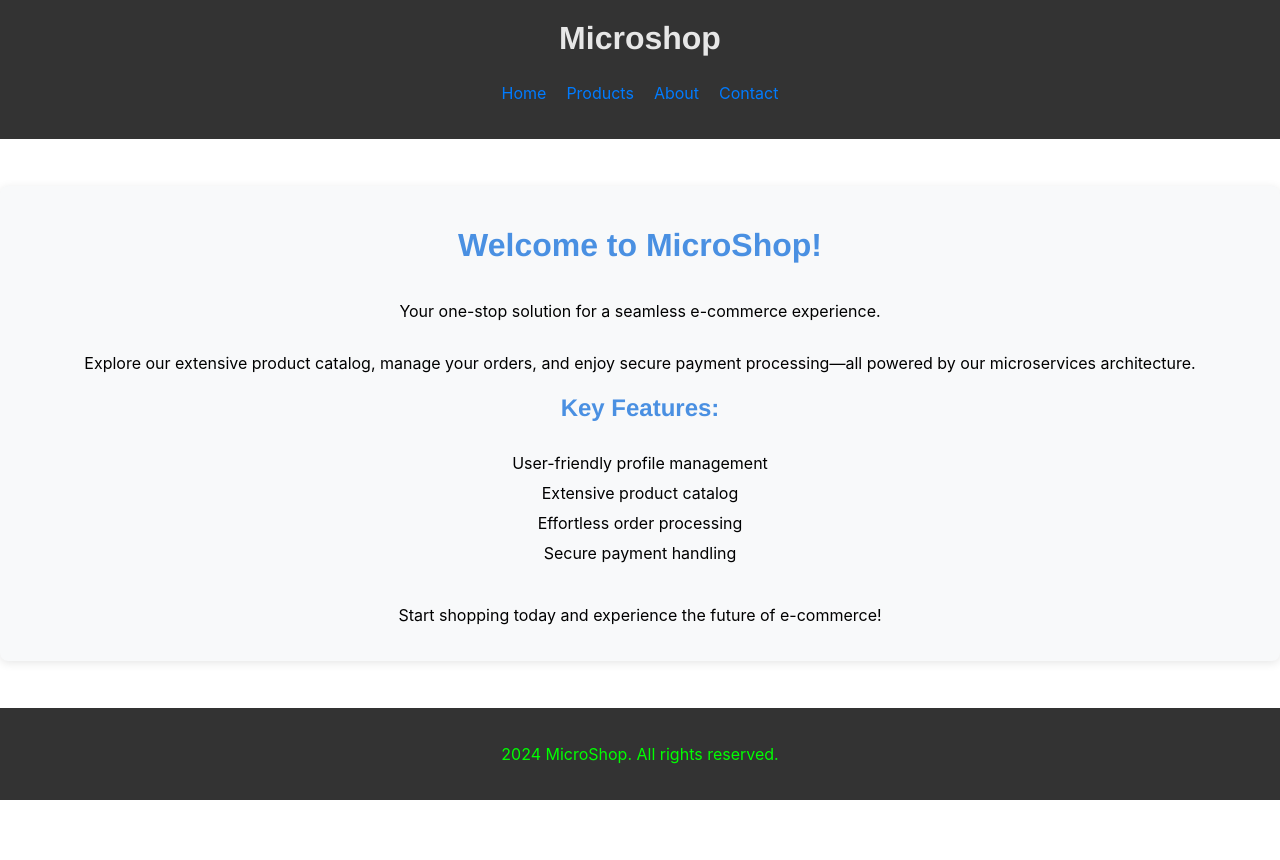
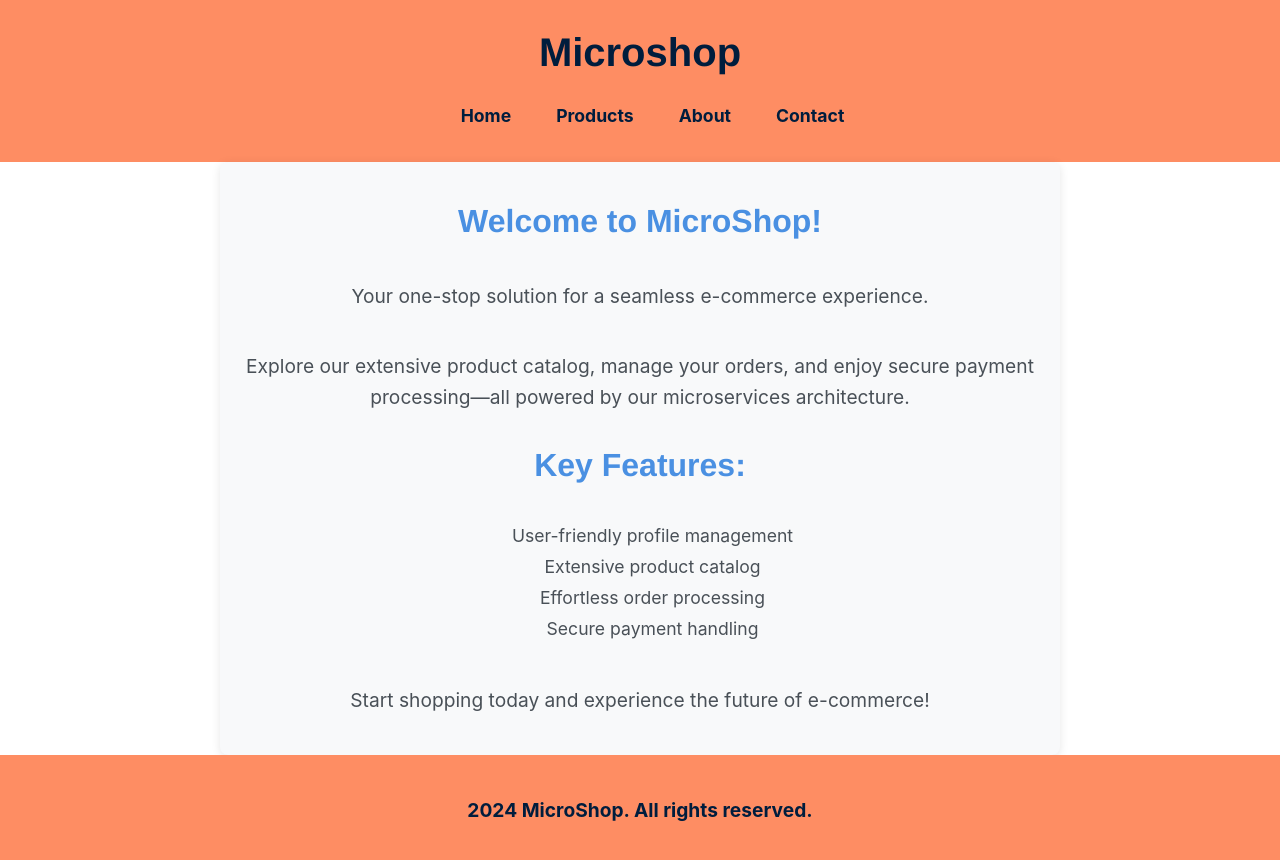
Before and after one commit to AnjumAbdullah/AOS, a React (Create React App) app in the folder microshop/: page / in a window 1280 px wide. Shown: the top 860 px of the page. Before the commit the page ends 800 px from the top, so only its background shows below. Built offline with nearby package versions, Linux system fonts and the light colour scheme.

Commit message:
updated the header color and some other colors

```diff
--- a/microshop/package.json
+++ b/microshop/package.json
@@ -9,7 +9,7 @@
     "react": "^18.3.1",
     "react-dom": "^18.3.1",
     "react-router-dom": "^6.27.0",
-    "react-scripts": "5.0.1",
+    "react-scripts": "^5.0.1",
     "web-vitals": "^2.1.4"
   },
   "scripts": {
--- a/microshop/src/components/About.js
+++ b/microshop/src/components/About.js
@@ -8,7 +8,7 @@ const About = () => {
     <div className="about-container">
       <h1 className="fade-in">Our Story</h1>
       <p className="slide-up">
-        MicroShop was founded with a vision to revolutionize the way small businesses transition into the digital era.
+        MicroShop was planned with a vision to revolutionize the way small businesses transition into the digital era.
         What started as a small project in a garage has now grown into a platform that powers thousands of stores worldwide.
         We believe in empowering every entrepreneur with the tools they need to build their dream business.
       </p>
@@ -17,15 +17,15 @@ const About = () => {
 
       <h2 className="fade-in">Meet the Team</h2>
       <p className="slide-up">
-        We’re a diverse group of passionate developers, designers, and problem solvers.
+        We’re a diverse group of passionate developers, designers, and problem solvers pursuing our Master's Program at TAMU-CC.
         Our team works around the clock to ensure that MicroShop remains user-friendly, fast, and reliable.
-        Each member brings a unique perspective, and together, we innovate to help businesses thrive.
+        Each member brings a unique perspective, and together, we innovate to help our project thrive.
       </p>
 
       <img src={teamImage} alt="Team" className="team-image zoom-in" />
 
       <div className="color-animation">
-        <p>Our core values: Innovation, Simplicity, and Empowerment.</p>
+        <p>Our <b>core</b> values: Innovation, Simplicity, and Empowerment.</p>
       </div>
     </div>
   );
--- a/microshop/src/components/Footer.js
+++ b/microshop/src/components/Footer.js
@@ -10,11 +10,12 @@ const Footer = () => {
 };
 
 const footerStyle = {
-    background: '#333',
-    color: '#00FF00',
+    background: '#fe8d63',
+    color: '#001d3d',
     padding: '10px 0',
     textAlign: 'center',
-    width: '100%'
+    width: '100%',
+    fontWeight: 'bold',
 };
 
 export default Footer;
--- a/microshop/src/components/Header.css
+++ b/microshop/src/components/Header.css
@@ -1,5 +1,6 @@
 .header a {
-    color: #007bff; /* Change this to your desired color */
+    color: #001d3d; /* Change this to your desired color */
+    font-weight: bold;
     text-decoration: none; /* Optional: Remove underline */
 }
 
--- a/microshop/src/components/Header.js
+++ b/microshop/src/components/Header.js
@@ -20,7 +20,7 @@ const Header = () => {
 };
 
 const headerStyle = {
-    background: '#333',
+    background: '#fe8d63',
     color: '#fff',
     padding: '10px 0',
     textAlign: 'center'
--- a/microshop/src/components/Home.css
+++ b/microshop/src/components/Home.css
@@ -1,31 +1,68 @@
 .home-container {
     display: flex;
     flex-direction: column;
-    /* justify-content: center; */
     align-items: center;
-    /* height: 100vh; Full viewport height */
     text-align: center;
     padding: 20px;
-    background-color: #f8f9fa; /* Light background for contrast */
+    background-color: #f8f9fa;
     border-radius: 8px;
     box-shadow: 0 2px 10px rgba(0, 0, 0, 0.1);
+    max-width: 800px;
+    margin: 0 auto;
 }
 
 .microshop-heading {
-    color: #e7e7e7; /* Dark color for main heading */
-    margin: 10px 0; /* Reduce margin */
+    color: #001d3d; /* Dark color for main heading */
+    margin: 20px 0; /* Adjusted margin */
+    font-size: 2.5em;
 }
 
 h2 {
     color: #6c757d; /* Secondary color for subheading */
-    margin: 5px 0; /* Reduce margin */
+    margin: 15px 0; /* Adjusted margin */
+    font-size: 2em;
+}
+
+p {
+    color: #495057; /* Medium color for paragraphs */
+    font-size: 1.2em;
+    line-height: 1.6;
+    margin-bottom: 20px;
 }
 
 ul {
     list-style-type: none; /* Remove bullet points */
-    padding: 0; /* Remove default padding */
+    padding: 0;
 }
 
 li {
     margin: 10px 0; /* Space between list items */
+    font-size: 1.1em;
+    color: #495057;
+    position: relative;
+    padding-left: 25px;
 }
+
+li::before {
+   /* content: '✔'; */
+    color: #28a745;
+    position: absolute;
+    left: 0;
+    top: 50%;
+    transform: translateY(-50%);
+}
+
+button {
+    background-color: #007bff;
+    color: white;
+    padding: 10px 20px;
+    border: none;
+    border-radius: 5px;
+    cursor: pointer;
+    font-size: 1em;
+    transition: background-color 0.3s ease;
+}
+
+button:hover {
+    background-color: #0056b3;
+}
```
Also changed, not shown: 1 other file (tests, documents, lock files or other folders).
